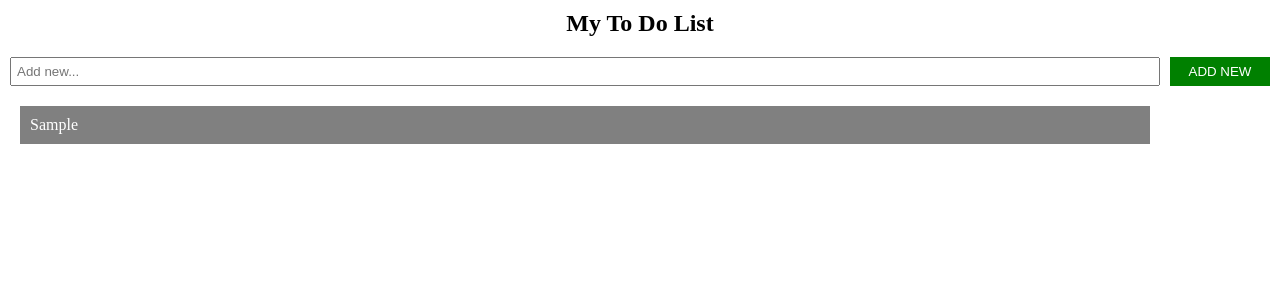
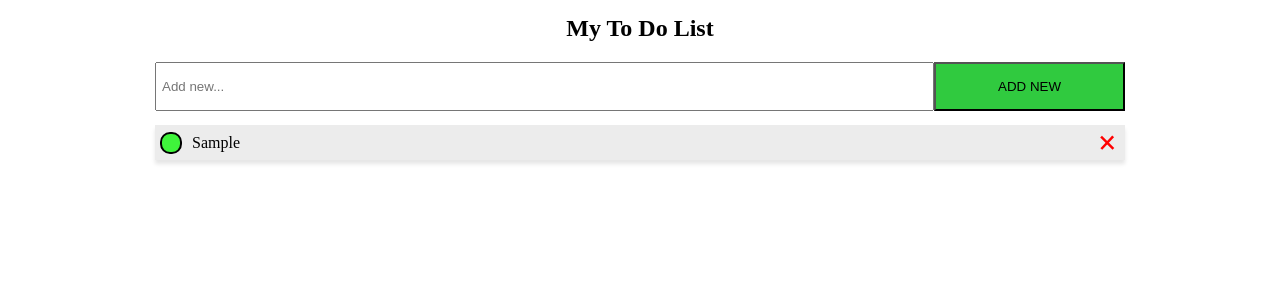
Before and after one commit to Rajasree1997/restaurent, a React (Create React App) app: page /learn in a window 1280 px wide. Both pictures are taken after typing "Sample" into the empty fields and a click on the button "ADD NEW". Shown: the top 300 px of the page. Built offline with nearby package versions, Linux system fonts and the light colour scheme.

Commit message:
19/11/first

```diff
--- a/src/App.js
+++ b/src/App.js
@@ -1,5 +1,6 @@
 import Home from './Home'
 import Learn from './Learn';
+import TodoList from './TodoList';
 import {
   BrowserRouter as Router,
   Switch,
@@ -11,6 +12,7 @@ const App = () => {
   return (
     <Router>
       <Switch>
+      <Route path="/TodoList" component={TodoList}/>
       <Route path="/learn" component={Learn}/>
       <Route path="/" component={Home}/>
 
--- a/src/Learn.jsx
+++ b/src/Learn.jsx
@@ -5,7 +5,7 @@ const Learn = () => {
     const [todo,setTodo]=useState("")
     return (
 
-        <div>
+        <div className=" container">
         <h2>My To Do List</h2>
         <div className="todo-add">
             <input type="text"  placeholder="Add new..." value={todo} onChange={(e)=>{
@@ -13,24 +13,34 @@ const Learn = () => {
              }}/>
 
         <button onClick={()=>{
-            setTodoList(prev=>[...prev,todo]);
+            setTodoList(prev=>[...prev,todo]);//previously ulla list settpdplistlekk vakkunnu plus puthiyathum add aavunnu
             setTodo("")//add cheyda sesham type cheyyunna place empty aavan
 
         } }> ADD NEW</button>
+        </div>
         <div className="todo-content">
 
         <ul>
-        {todoList.map((value,i)=><li key={i}
-            onClick={()=>{
-                setTodoList(todoList.filter((_value,index)=>i!==index
+
+        {todoList.map((value,i)=><li key={i}//todolistle ella element nteyum value index edukkunnu
+            ><div className="circle green-color"/>
+               <div className="todo-text"> {value}
+               </div>
+               <div className="todo-close-button"
+                onClick={()=>{
+                setTodoList(todoList.filter((_value,index)=>i!==index//value click cheyyumpo kittunna index ethano ath ozhige
                 )
                 )
             }}>
-                {value}</li>)}
+               </div>
+               </li>
+               )}
+
         </ul>
         </div>
         </div>
-        </div>
+
+
 
     )
 }
--- a/src/index.css
+++ b/src/index.css
@@ -138,14 +138,14 @@ input{
 
 
 }
-button{
+/* button{
     background-color: green;
     color: white;
     border: none;
     cursor: pointer;
-    padding: 5px 10px;
+    padding: 5px 10px; */
 
-}
+/* } */
 label{
     font-weight: bold;
 }
@@ -182,16 +182,81 @@ h1{
 .todo-add{
     padding: 5px;
     display: grid;
-    grid-template-columns: auto 100px;
-    gap: 10px;
+    grid-template-columns: 1fr auto;
+
     margin: 5px;
+
+
+height: 53px;
+left: 140px;
+top: 194px;
+
+background: #FFFFFF;
+
+box-sizing: border-box;
+
 }
 .todo-content{
-    background-color: grey;
-    padding: 10px;
+
+    /* padding: 10px; */
     margin: 10px;
     cursor: pointer;
+height: 52px;
+left: 140px;
+top: 262px;
+
+/* background: #ECECEC; */
+/* box-shadow: 0px 4px 4px rgba(0, 0, 0, 0.1); */
 }
 li{
-    color: white
+    list-style:none;
+    color:black;
+    display:grid;
+    grid-template-columns: auto 1fr auto;
+    gap: 10px;
+    padding: 5px;
+    background: #ECECEC;
+    margin: 15px 0;
+    align-items: center;
+    box-shadow: 0px 4px 4px rgba(0, 0, 0, 0.1);
+
 }
+.circle{
+    /* position: absolute; */
+width: 22px;
+height: 22px;
+
+
+background:white;
+
+border: 3px solid #FFFFFF;
+border-radius: 10px;
+box-sizing: border-box;
+border:solid 2px black;
+
+}
+button{
+background-color:   #30CA3F;
+
+/* background: #748176; */
+padding: 15px 62px;
+}
+.todo-close-button
+{
+    background-image:url(./assets/icons/Group\ 1.svg);
+
+    background-size: contain;
+    background-repeat: no-repeat;
+    width: 25px;
+    height: 25px;
+}
+.container{
+    padding: 5px;
+    max-width: 1000px;
+    margin: auto;
+}
+.green-color
+{
+    background-color:#3FF43B;
+}
+/* 22.88px */
--- a/src/todolist.jsx
+++ b/src/todolist.jsx
@@ -0,0 +1,31 @@
+import {useState} from 'react'
+
+const TodoList = () => {
+    const [task,setTask]=useState("")
+    const [taskList,setTaskList]=useState([])
+    return (
+        <div>
+            <input type="text" placeholder="Add something New" value={task}
+             onChange={(e)=>setTask(e.target.value)}/>
+        <button onClick={()=>{setTaskList(prev=>[...prev,task])
+        setTask("")
+        }
+
+    }
+
+        >ADD</button>
+<ul>
+    {taskList.map((value,i)=>
+    <li key={i}
+    onClick={()=>{
+        setTaskList(taskList.filter((_value,index)=>i !==index))}}>
+
+   {value}</li>)}
+</ul>
+
+        </div>
+
+    )
+}
+
+export default TodoList
```
Also changed, not shown: src/assets/icons/Group 1.svg (added).
